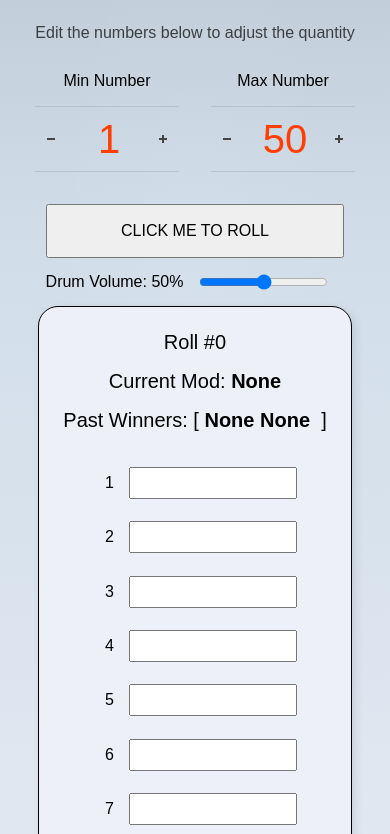
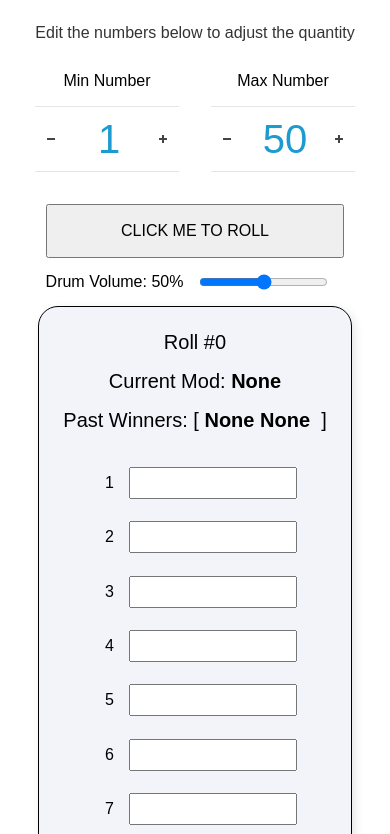
Before and after one commit to AdrianGonz97/modroll, a Svelte app: page / in a window 390 px wide. Shown: the part 143-977 px from the top of the page. Built offline with nearby package versions, Linux system fonts and the light colour scheme.

Commit message:
trying to fix mobile counter

```diff
--- a/src/app.css
+++ b/src/app.css
@@ -5,11 +5,13 @@
 		Cantarell, 'Open Sans', 'Helvetica Neue', sans-serif;
 	--font-mono: 'Fira Mono', monospace;
 	--pure-white: #ffffff;
-	--primary-color: #b9c6d2;
+	--primary-color: #ffffff;
+	/* --primary-color: #b9c6d2; */
 	--secondary-color: #d0dde9;
-	--tertiary-color: #edf0f8;
-	--accent-color: #ff3e00;
-	--heading-color: rgba(0, 0, 0, 0.7);
+	--tertiary-color: #edf0f8b9;
+	--accent-color: #1D9BD0;
+	/* --accent-color: #ff3e00; */
+	--heading-color: rgba(0, 0, 0, 0.8);
 	--text-color: #444444;
 	--background-without-opacity: rgba(255, 255, 255, 0.7);
 	--column-width: 42rem;
@@ -20,12 +22,12 @@ body {
 	min-height: 100vh;
 	margin: 0;
 	background-color: var(--primary-color);
-	background: linear-gradient(
+	/* background: linear-gradient(
 		180deg,
 		var(--primary-color) 0%,
 		var(--secondary-color) 10.45%,
 		var(--tertiary-color) 41.35%
-	);
+	); */
 }
 
 body::before {
--- a/src/lib/counter/Counter.svelte
+++ b/src/lib/counter/Counter.svelte
@@ -95,7 +95,7 @@
 	}
 
 	.counter-digits {
-		position: absolute;
+		/* position: absolute; */
 		width: 100%;
 		height: 100%;
 	}
```
